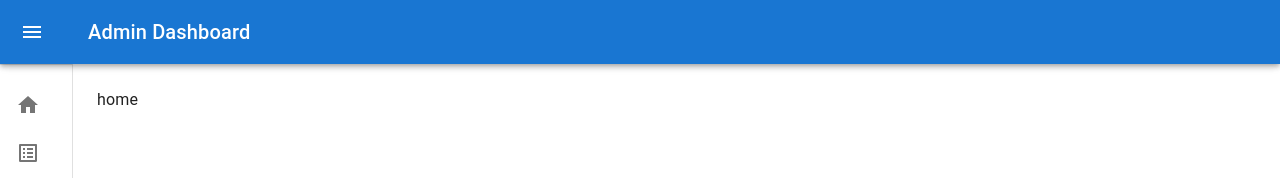
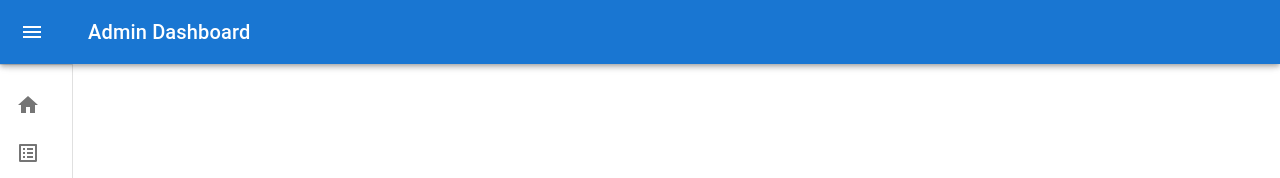
Before and after one commit to murali2097/Inventory-Management, a React (Create React App) app in the folder client/: page /AdminDashboard in a window 1280 px wide. Shown: the top 178 px of the page. Built offline with nearby package versions, Linux system fonts and the light colour scheme.

Commit message:
pushing changes

```diff
--- a/client/src/App.js
+++ b/client/src/App.js
@@ -13,10 +13,12 @@ function App() {
       <Router>
         <Routes>
           <Route exact path="/" element={<Login/>} />
-          <Route exact path="/forgotpassword" element={<ForgotPassword/>} />
-          <Route exact path="profile" element={<Profile/>} />
-          <Route exact path="AdminDashboard" element={<AdminDashboard />} />
+          <Route path="/forgotpassword" element={<ForgotPassword/>} />
+          <Route path="/profile" element={<Profile/>} />
+          <Route path="/AdminDashboard" element={<AdminDashboard />} />
+
         </Routes>
+
       </Router>
     </div>
   );
--- a/client/src/Dashboards/AdminDashboard.js
+++ b/client/src/Dashboards/AdminDashboard.js
@@ -12,14 +12,6 @@ import IconButton from '@mui/material/IconButton';
 import MenuIcon from '@mui/icons-material/Menu';
 import ChevronLeftIcon from '@mui/icons-material/ChevronLeft';
 import ChevronRightIcon from '@mui/icons-material/ChevronRight';
-// import ListItem from '@mui/material/ListItem';
-// import ListItemIcon from '@mui/material/ListItemIcon';
-// import ListItemText from '@mui/material/ListItemText';
-// import InboxIcon from '@mui/icons-material/Inbox';
-// import ListItemButton from '@mui/material/ListItemButton';
-// import HomeIcon from '@mui/icons-material/Home';
-// import ListAltIcon from '@mui/icons-material/ListAlt';
-// import SaveIcon from '@mui/icons-material/Save';
 import AdminSidebar from '../components/AdminSidebar';
 import PrivateRouting from '../PrivateRouting';
 
@@ -142,9 +134,7 @@ export default function AdminDashboard() {
       </Drawer>
       <Box component="main" sx={{ flexGrow: 1, p: 3 }}>
         <DrawerHeader />
-        <Typography paragraph>
-              <PrivateRouting />
-        </Typography>
+        <PrivateRouting />
       </Box>
     </Box>
   );
--- a/client/src/PrivateRouting.jsx
+++ b/client/src/PrivateRouting.jsx
@@ -1,13 +1,16 @@
 import React from 'react'
 import {Routes, Route} from 'react-router-dom';
+import CreateOrders from './pages/CreateOrders';
 import Home from './pages/Home/Home'
 
 export default function PrivateRouting() {
     return (
         <>
             <Routes>
-          <Route exact path="/" element={<Home/>} />
-          </Routes>
-          </>
+                <Route exact path="/home" element={<Home/>} />
+                <Route path="/CreateOrders" element={<CreateOrders/>} />
+            </Routes>
+
+        </>
     )
 }
--- a/client/src/components/AdminSidebar.jsx
+++ b/client/src/components/AdminSidebar.jsx
@@ -18,15 +18,16 @@ export default function AdminSidebar() {
         <div className="sidebar">
             <div className="sidebarWrapper">
                 <List>
-
+                <Link to="/home">
                 <ListItem disablePadding>
                     <ListItemButton>
                         <ListItemIcon>
                             <HomeIcon />
                         </ListItemIcon>
-                        <Link to='/home'><ListItemText primary="Home" /></Link>
+                        <ListItemText primary="Home" />
                     </ListItemButton>
                 </ListItem>
+                </Link>
                 <ListItem disablePadding>
                     <ListItemButton>
                         <ListItemIcon>
--- /dev/null
+++ b/client/src/pages/CreateOrders.jsx
@@ -0,0 +1,9 @@
+import React from 'react'
+
+export default function CreateOrders() {
+    return (
+        <div>
+            Create Orders
+        </div>
+    )
+}
--- a/client/src/pages/Login/Login.jsx
+++ b/client/src/pages/Login/Login.jsx
@@ -66,14 +66,15 @@ export default function Login() {
               id="password"
               autoComplete="current-password"
             />
+            <Link href="AdminDashboard" className="Link">
             <Button
               type="submit"
               fullWidth
               variant="contained"
               sx={{ mt: 3, mb: 2 , bgColor: "white"}}
             >
-              <Link href="AdminDashboard" className="Link">Sign In</Link>
-            </Button>
+              Sign In
+            </Button></Link>
             <Grid container>
               <Grid item xs>
                 <Link href="#" variant="body2">
```
